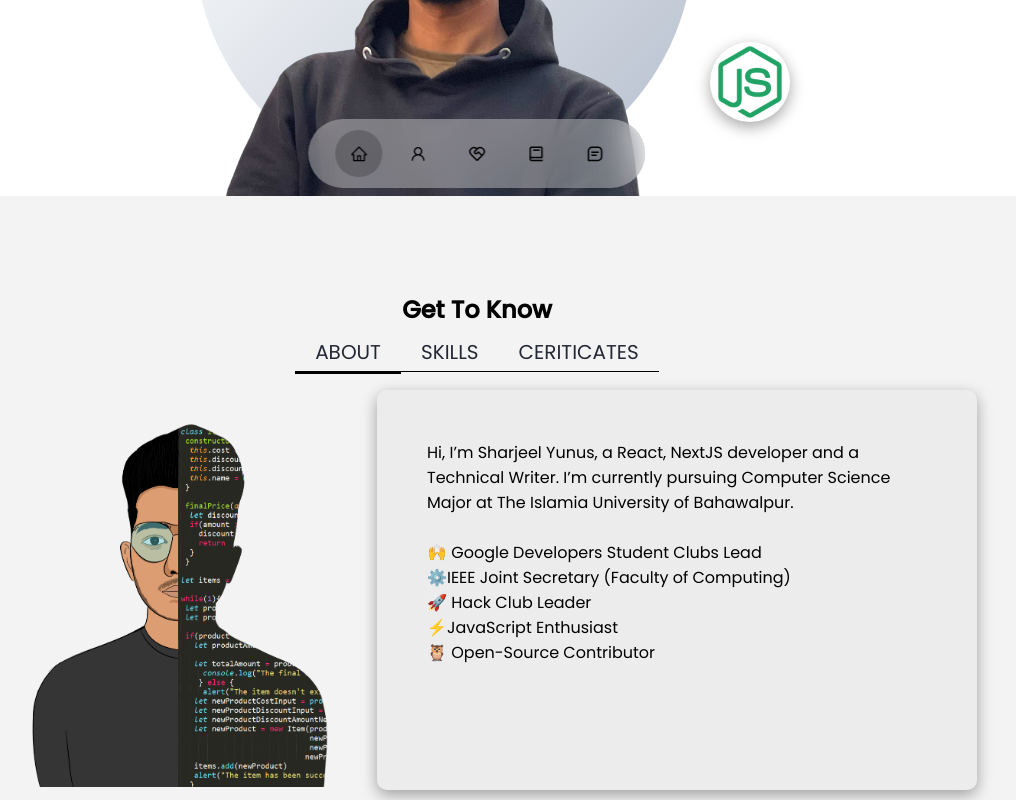
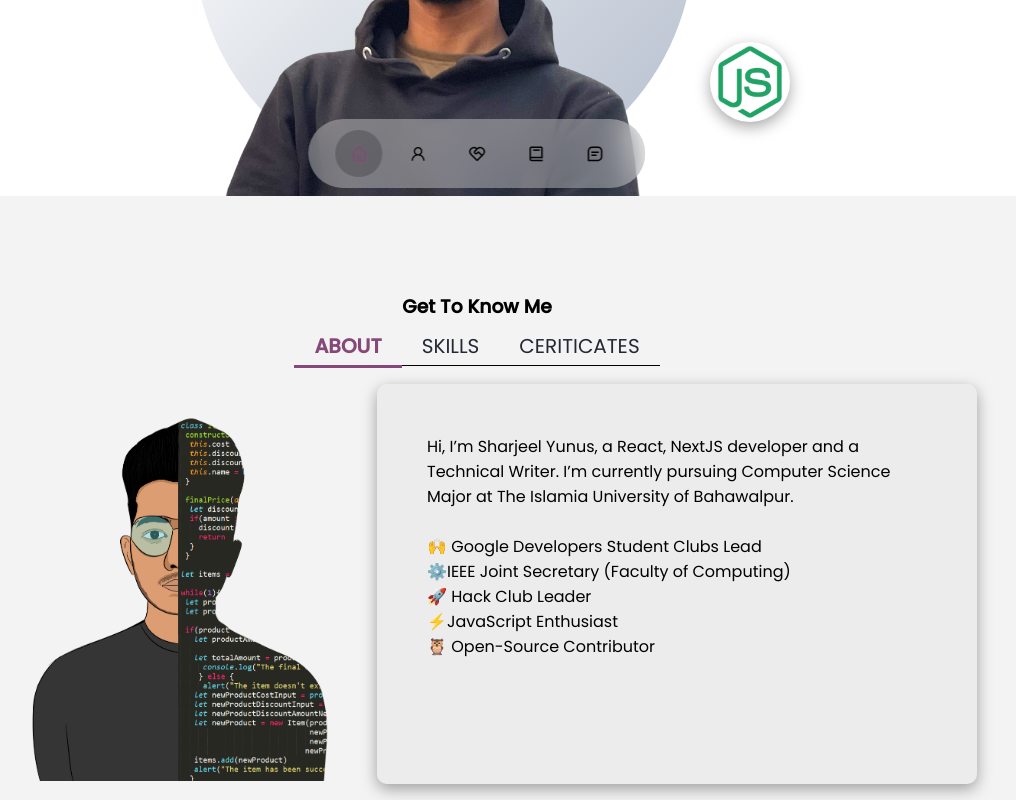
Before and after one commit to sharjeelyunus/sharjeelyunus.github.io, a Next.js app: page / in a window 1280 px wide. Shown: the part 580-1380 px from the top of the page, without its empty margins (163-1179 px from the left). Built offline with nearby package versions, Linux system fonts and the light colour scheme; no server answers.

Commit message:
👌 IMPROVE: Styling

```diff
--- a/components/About/About.jsx
+++ b/components/About/About.jsx
@@ -5,7 +5,7 @@ import AboutCard from './AboutCard';
 const About = () => {
   return (
     <section id='About' className={styles.about}>
-      <h2>Get To Know</h2>
+      <h3>Get To Know Me</h3>
       <AboutCard />
     </section>
   );
--- a/components/About/AboutMeCard.jsx
+++ b/components/About/AboutMeCard.jsx
@@ -1,17 +1,27 @@
 import Image from 'next/image';
 import React from 'react';
 import { images } from '../../constants';
-
+import { motion } from 'framer-motion';
 import styles from './about.module.css';
 
 const AboutMeCard = () => {
   return (
     <div className={styles.AboutMeCard}>
       <div className={styles.AboutMeImageContatiner}>
+        <motion.div
+          whileInView={{ opacity: [0, 1] }}
+          transition={{ duration: 0.5, delayChildren: 0.5 }}
+        >
           <div className={styles.AboutMeImage}>
             <Image src={images.Artwork} alt='Sharjeel Artwork' />
           </div>
+        </motion.div>
       </div>
+      <motion.div
+        whileInView={{ x: [100, 0], opacity: [0, 1] }}
+        transition={{ duration: 0.5 }}
+        className={styles.app__cover_info}
+      >
         <div className={styles.AboutMeTextContatiner}>
           <p className={styles.AboutMeInfo}>
             Hi, I’m Sharjeel Yunus, a React, NextJS developer and a Technical
@@ -26,6 +36,7 @@ const AboutMeCard = () => {
             <br /> 🦉 Open-Source Contributor
           </p>
         </div>
+      </motion.div>
     </div>
   );
 };
--- a/components/About/about.module.css
+++ b/components/About/about.module.css
@@ -14,7 +14,9 @@
   font-weight: 400;
 }
 .AboutCard > a.active {
-  border-bottom: 3px solid var(--color-primary);
+  color: var(--color-anchor-hover);
+  border-bottom: 3px solid var(--color-anchor-hover);
+  font-weight: 700;
 }
 .about__container {
   display: flex;
@@ -57,17 +59,22 @@
   box-shadow: rgba(50, 50, 93, 0.25) 0px 50px 100px -20px,
     rgba(0, 0, 0, 0.3) 0px 30px 60px -30px,
     rgba(10, 37, 64, 0.35) 0px -2px 6px 0px inset;
+  height: 30px;
 }
 .certificatescard {
   margin-top: 10px;
+  height: 40px;
 }
 .techData {
   width: 100%;
 }
 .techImg {
-  width: 50px;
-  height: 50px;
+  width: 30px;
+  height: 30px;
   margin-right: 10px;
+}
+.tech {
+  font-size: 14px;
 }
 .techLevel {
   background-color: rgb(82, 82, 82);
@@ -75,7 +82,7 @@
 }
 .level {
   background-color: var(--color-anchor-hover);
-  height: 10px;
+  height: 8px;
   border-radius: 10px;
 }
 .skills__grid {
@@ -87,7 +94,7 @@
   justify-content: center;
 }
 .more__skills {
-  width: 50px;
+  width: 35px;
 }
 .certificatescard {
   flex-direction: column;
@@ -96,11 +103,9 @@
   display: flex;
   align-items: center;
 }
-.certificate__name {
-  font-size: 14px;
-}
+.certificate__name,
 .certificate__platform {
-  font-size: 14px;
+  font-size: 12px;
 }
 .certificate__verify {
   margin-left: 10px;
--- a/components/Cover/cover.module.css
+++ b/components/Cover/cover.module.css
@@ -29,6 +29,10 @@
   flex-direction: row;
   width: auto;
   box-shadow: rgba(0, 0, 0, 0.35) 0px 5px 15px;
+}
+.badge_cmp:hover,
+.tag_cmp:hover {
+  border: 2px solid var(--color-anchor-hover);
 }
 .badge_cmp > span {
   font-size: 2.5rem;
@@ -71,6 +75,9 @@
   display: flex;
   justify-content: center;
   align-items: center;
+}
+.app__cover_circles > div:hover {
+  border: 2px solid var(--color-anchor-hover);
 }
 .app__cover_circles > div:nth-child(1) {
   width: 100px;
--- a/components/Navbar/navbar.module.css
+++ b/components/Navbar/navbar.module.css
@@ -25,5 +25,5 @@
 }
 .nav > a.active {
   background: var(--color-nav-bg);
-  color: var(--color-primary);
+  color: var(--color-anchor-hover);
 }
--- a/components/Portfolio/Portfolio.jsx
+++ b/components/Portfolio/Portfolio.jsx
@@ -131,7 +131,7 @@ const Portfolio = () => {
 
 export default Portfolio;
 
-function LinkDiv({ link, style, Icon }) {
+function LinkDiv({ link, Icon }) {
   return (
     <Link href={link}>
       <a target='_blank'>
--- a/components/Portfolio/portfolio.module.css
+++ b/components/Portfolio/portfolio.module.css
@@ -24,9 +24,11 @@
 }
 .work__filter__item:hover {
   background-color: var(--color-anchor-hover);
+  color: #fff;
 }
 .item__active {
   background-color: var(--color-anchor-hover);
+  color: #fff;
 }
 .work__portfolio {
   display: flex;
@@ -97,6 +99,9 @@
   width: 50%;
   height: 50%;
 }
+.projectLink > svg:hover {
+  color: var(--color-anchor-hover);
+}
 .work__content {
   padding: 0.5rem;
   width: 100%;
@@ -109,6 +114,9 @@
 .work__content > h4 {
   margin-top: 1rem;
   line-height: 1.5;
+}
+.work__title:hover {
+  color: var(--color-anchor-hover);
 }
 .work__tag {
   position: absolute;
--- a/styles/globals.css
+++ b/styles/globals.css
@@ -19,7 +19,7 @@
   --color-button-text: rgb(255, 255, 255);
   --color-background: #fff;
   --color-anchor: #242734;
-  --color-anchor-hover: #313bac;
+  --color-anchor-hover: #864879;
   --nav-bg-color: rgba(225, 225, 225, 0.4);
   --color-nav-bg: rgba(0, 0, 0, 0.2);
 }
@@ -33,7 +33,7 @@
   --color-button-text: rgb(0, 0, 0);
   --color-background: #323647;
   --color-anchor: #ffffff;
-  --color-anchor-hover: orangered;
+  --color-anchor-hover: #72147e;
   --nav-bg-color: rgba(14, 14, 14, 0.4);
   --color-nav-bg: rgba(0, 0, 0, 0.4);
 }
```
Lines whose indentation alone changed are shown as unchanged.
